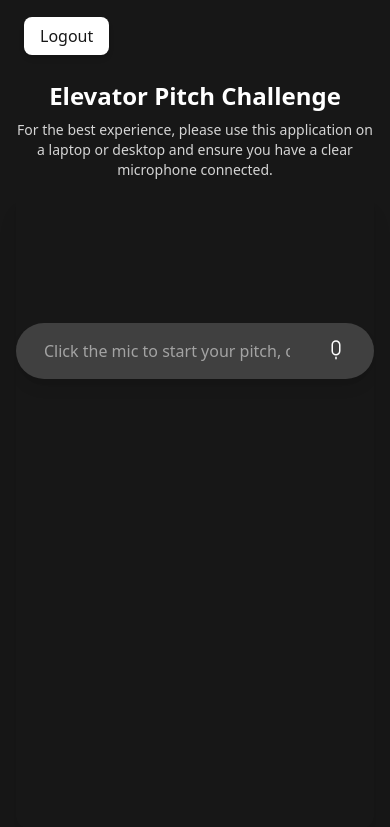
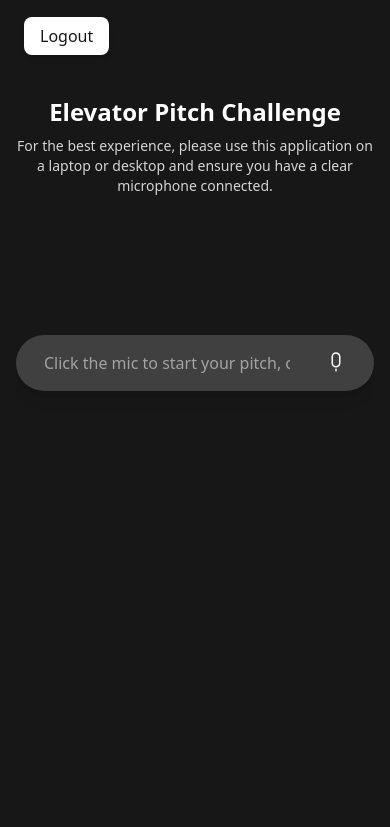
Before and after one commit to dylGray/ai-project, a Flask app: page /chat in a window 390 px wide. Shown: the top 827 px of the page. Run offline with Flask 3, Linux system fonts and the light colour scheme; the visitor is signed in with stand-in values (Sample User, id 1); some libraries are stand-ins or nearby versions.

Commit message:
ui changes + fallback optimzation

```diff
--- a/app.py
+++ b/app.py
@@ -78,7 +78,7 @@ def chat():
             fallback_response = get_completion_from_messages(
                 messages=fallback_messages,
                 model="gpt-4",
-                temperature=0.7,
+                temperature=0.6,
                 max_tokens=400
             )
 
--- a/model.py
+++ b/model.py
@@ -68,7 +68,7 @@ def build_fallback_system_prompt():
     The AI should:
       1. Answer the user’s question / greeting / small-talk naturally.
       2. If the user asks for help with their elevator pitch, respond with:
-         "I cannot help you with your elevator pitch. My only functionality is to evaluate your elevator pitch in the backend based on our sales methodology. Feel free to share your pitch whenever you're ready."
+         "I cannot help you with your elevator pitch. My main functionality is to evaluate your pitch in our system, not improve or provide immeadiate feedback. Feel free to share your pitch whenever you're ready."
       3. Otherwise, politely remind them that this is an elevator-pitch grading tool,
          and invite them to share an actual pitch.
     """
@@ -80,8 +80,7 @@ def build_fallback_system_prompt():
         "  2. If the user asks for help, advice, or suggestions on writing, revising, or improving their elevator pitch, respond strictly with: ",
         '     \"I cannot help you with your elevator pitch. My only functionality is to evaluate your elevator pitch in the backend based on our sales methodology.\"\n',
         "  3. At the end of your response, once you have addressed the user’s actual message, ",
-        "softly remind them that this tool’s main purpose is to evaluate elevator pitches. ",
-        "For example: “By the way, this app is built to evaluate elevator pitches using the Priority Pitch method. Whenever you’re ready, share your pitch and I’ll grade it.”\n\n",
+        "softly remind them that this tool’s main purpose is to evaluate elevator pitches, not improve them or provide feedback. ",
         "Be warm and natural. Do not lecture or judge; simply answer and then funnel them back.\n"
     ]
     return "".join(lines)
--- a/static/chat.js
+++ b/static/chat.js
@@ -21,8 +21,8 @@ chatForm.addEventListener('submit', async (e) => {
         chatBox.classList.remove('hidden');
         chatForm.className = normalFormClasses;
         chatContainer.classList.add('bg-neutral-800');
-        headText.classList.remove('mt-20', 'md:mt-40');
-        headText.classList.add('mt-10', 'md:mt-20');
+        headText.classList.remove('mt-24', 'md:mt-40');
+        headText.classList.add('mt-12', 'md:mt-20');
     }
 
     chatBox.innerHTML += `
@@ -81,7 +81,7 @@ chatForm.addEventListener('submit', async (e) => {
         outputDiv.innerHTML += reply[i] === '\n' ? '<br>' : reply[i];
         i++;
         chatBox.scrollTop = chatBox.scrollHeight;
-        setTimeout(typeWriter, 12); // Adjust speed as needed
+        setTimeout(typeWriter, 15); // adjust typing speed here
       }
     }
     typeWriter();
--- a/templates/index.html
+++ b/templates/index.html
@@ -24,7 +24,7 @@
     {% endif %}
   </div>
 
-  <div id="head-text-container" class="mt-20 md:mt-40 max-w-4xl w-full text-center">
+  <div id="head-text-container" class="mt-24 md:mt-40 max-w-4xl w-full text-center">
     <h1 class="text-2xl md:text-4xl font-extrabold text-white animate-fade-in">Elevator Pitch Challenge</h1>
 
     <!-- Usage recommendation section -->
@@ -47,7 +47,7 @@
 
   <!-- CHAT CONTAINER -->
   <div id="chat-container"
-       class="relative flex flex-col flex-grow w-full max-w-4xl p-4 mb-4 rounded-xl shadow-xl overflow-hidden">
+       class="relative flex flex-col flex-grow w-full max-w-4xl p-4 mb-4 rounded-xl overflow-hidden">
 
     <!-- CHAT BOX (hidden initially) -->
     <div id="chat-box"
```
